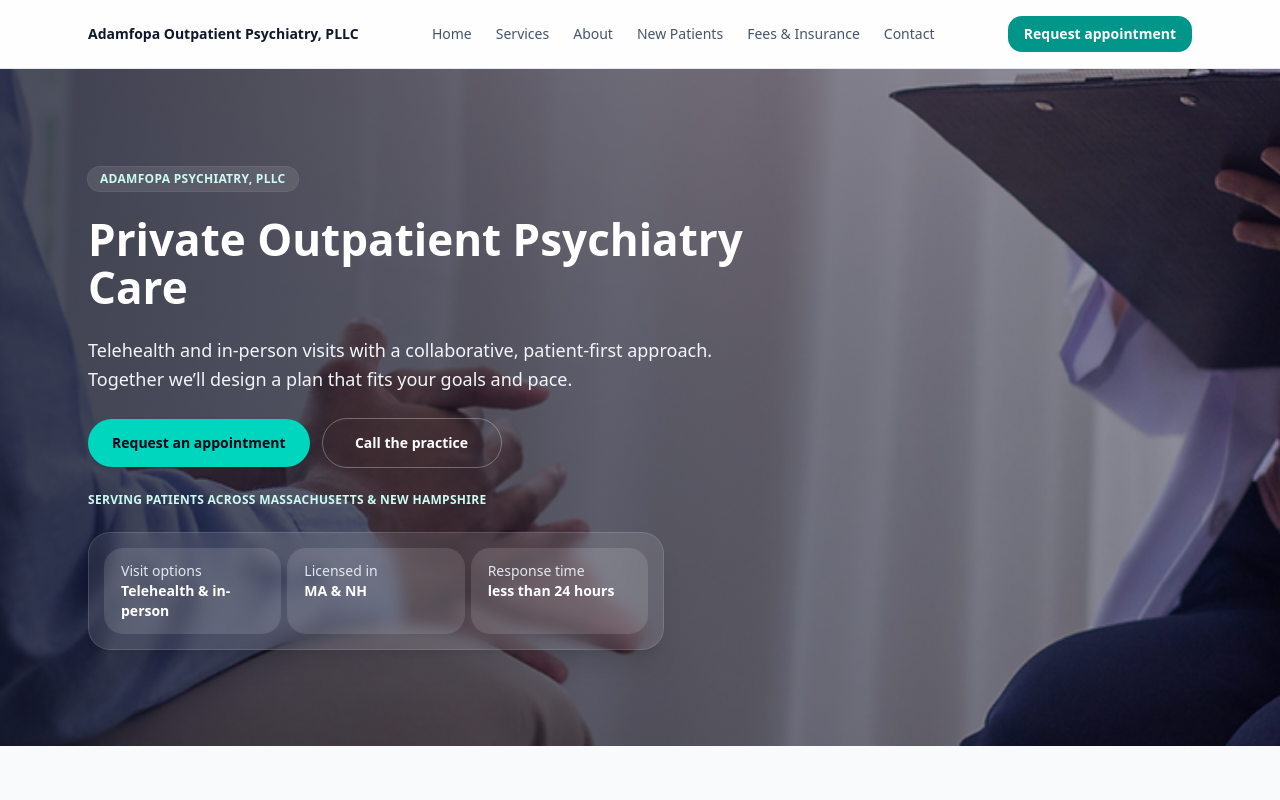
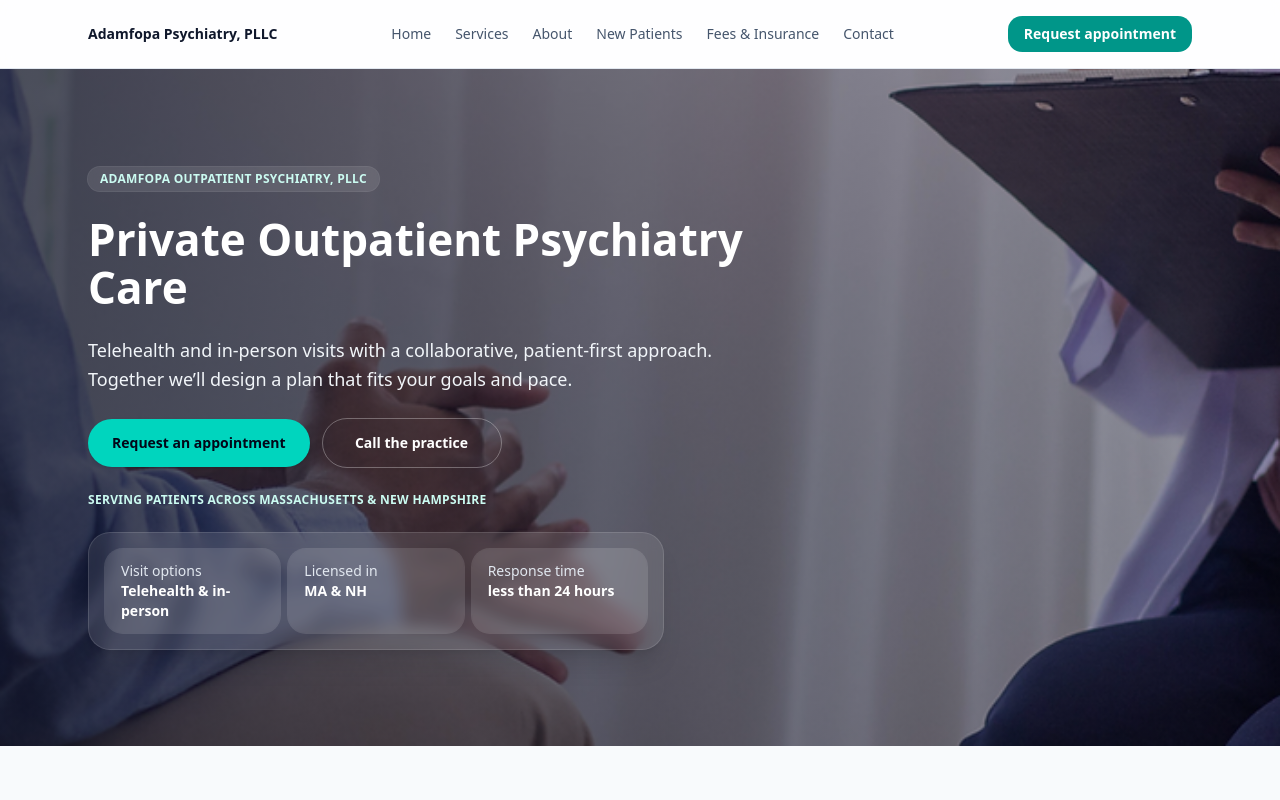
Before and after one commit to Evertte/adamfopa-psychiatry-website, a Next.js app: page / in a window 1280 px wide. Shown: the top 800 px of the page. Built offline with nearby package versions, Linux system fonts and the light colour scheme.

Commit message:
fix: update header and heroContent overline text for consistency

```diff
--- a/src/components/site/SiteHeader.tsx
+++ b/src/components/site/SiteHeader.tsx
@@ -37,8 +37,8 @@ export default function SiteHeader() {
     <header className="sticky top-0 z-50 border-b border-slate-200 bg-white/80 backdrop-blur relative">
       <div className="mx-auto flex max-w-6xl items-center justify-between px-6 py-4">
         <Link href="/" className="text-sm font-semibold text-slate-900">
-          Adamfopa Outpatient Psychiatry, PLLC
-        </Link>
+            Adamfopa Psychiatry, PLLC
+          </Link>
 
         {/* Desktop nav */}
         <nav className="hidden items-center gap-6 text-sm text-slate-600 md:flex">
--- a/src/content/home.ts
+++ b/src/content/home.ts
@@ -1,5 +1,5 @@
 export const heroContent = {
-  overline: "Adamfopa Psychiatry, PLLC",
+  overline: "Adamfopa Outpatient Psychiatry, PLLC",
   title: "Private Outpatient Psychiatry Care",
   subtitle:
     "Telehealth and in-person visits with a collaborative, patient-first approach. Together we’ll design a plan that fits your goals and pace.",
```
